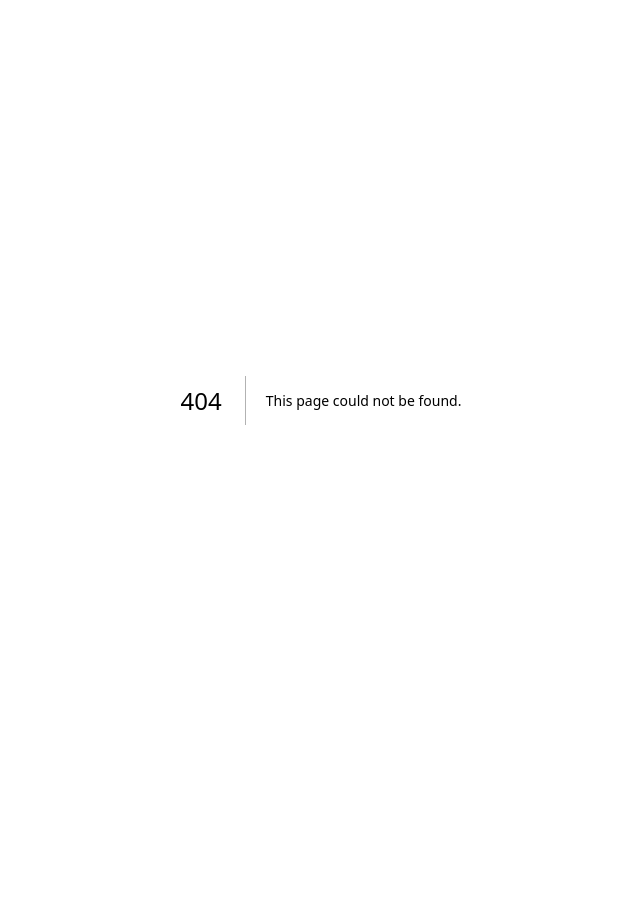
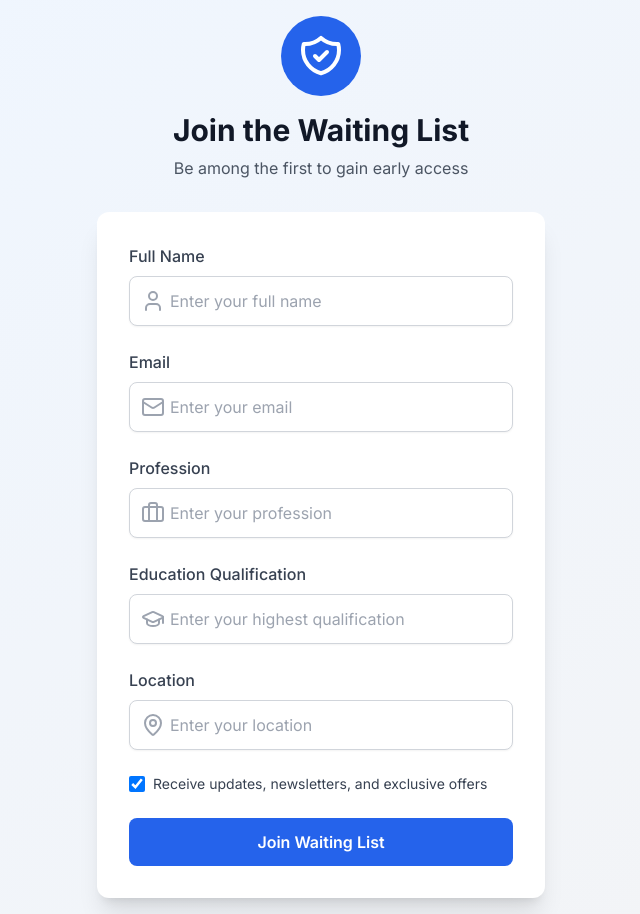
Before and after one commit to anishjoshi1999/Online-Exam-Client, a Next.js app: page /waiting-list in a window 1280 px wide. Before the commit this address had no page. Shown: the whole page, without its empty margins (319-959 px from the left). Before the commit the page ends 800 px from the top, so only its background shows below. Built offline with nearby package versions, Linux system fonts and the light colour scheme.

Commit message:
Added Waiting List

```diff
--- /dev/null
+++ b/src/app/(auth)/waiting-list/page.js
@@ -0,0 +1,154 @@
+"use client";
+
+import useForm from "@/components/Auth/useForm";
+import InputField from "@/components/Auth/InputField";
+import AuthForm from "@/components/Auth/AuthForm";
+import { useRouter } from "next/navigation";
+import { User, Mail, Briefcase, MapPin, GraduationCap } from "lucide-react";
+import { ToastContainer, toast } from "react-toastify";
+import "react-toastify/dist/ReactToastify.css";
+
+export default function WaitingList() {
+  const { values, error, setError, loading, setLoading, handleChange } =
+    useForm({
+      fullName: "",
+      email: "",
+      profession: "",
+      education: "",
+      location: "",
+      receiveUpdates: true, // New state for the checkbox
+    });
+  const router = useRouter();
+
+  const handleSubmit = async (e) => {
+    e.preventDefault();
+    setError("");
+    setLoading(true);
+
+    if (
+      !values.fullName ||
+      !values.email ||
+      !values.profession ||
+      !values.education ||
+      !values.location
+    ) {
+      toast.error("Please fill in all fields");
+      setLoading(false);
+      return;
+    }
+
+    try {
+      const res = await fetch(
+        `${process.env.NEXT_PUBLIC_BACKEND_URL}/auth/waiting-list`,
+        {
+          method: "POST",
+          headers: { "Content-Type": "application/json" },
+          body: JSON.stringify(values),
+        }
+      );
+      const data = await res.json();
+      if (res.ok) {
+        toast.success(
+          data.message || "You've been added to the waiting list successfully!"
+        );
+
+      } else {
+        toast.error(data.message || "Failed to join the waiting list");
+      }
+    } catch (error) {
+      console.error(error);
+      toast.error("Something went wrong. Please try again later.");
+    } finally {
+      setLoading(false);
+      setTimeout(() => {
+        router.push(`/`);
+      }, 1500); // Wait for the toast to display
+    }
+  };
+
+  return (
+    <>
+      {/* Toast container */}
+      <ToastContainer
+        position="top-right"
+        autoClose={5000}
+        hideProgressBar={false}
+      />
+
+      <AuthForm
+        title="Join the Waiting List"
+        subtitle="Be among the first to gain early access"
+        buttonText="Join Waiting List"
+        loading={loading}
+        error={error}
+        onSubmit={handleSubmit}
+        fields={
+          <>
+            <InputField
+              label="Full Name"
+              id="fullName"
+              type="text"
+              value={values.fullName}
+              onChange={handleChange}
+              placeholder="Enter your full name"
+              icon={<User />}
+            />
+            <InputField
+              label="Email"
+              id="email"
+              type="email"
+              value={values.email}
+              onChange={handleChange}
+              placeholder="Enter your email"
+              icon={<Mail />}
+            />
+            <InputField
+              label="Profession"
+              id="profession"
+              type="text"
+              value={values.profession}
+              onChange={handleChange}
+              placeholder="Enter your profession"
+              icon={<Briefcase />}
+            />
+            <InputField
+              label="Education Qualification"
+              id="education"
+              type="text"
+              value={values.education}
+              onChange={handleChange}
+              placeholder="Enter your highest qualification"
+              icon={<GraduationCap />}
+            />
+            <InputField
+              label="Location"
+              id="location"
+              type="text"
+              value={values.location}
+              onChange={handleChange}
+              placeholder="Enter your location"
+              icon={<MapPin />}
+            />
+            {/* Checkbox for receiving updates */}
+            <div className="flex items-center mt-4">
+              <input
+                type="checkbox"
+                id="receiveUpdates"
+                name="receiveUpdates"
+                checked={values.receiveUpdates}
+                onChange={handleChange}
+                className="h-4 w-4 text-blue-500 border-gray-300 rounded"
+              />
+              <label
+                htmlFor="receiveUpdates"
+                className="ml-2 text-sm text-gray-700"
+              >
+                Receive updates, newsletters, and exclusive offers
+              </label>
+            </div>
+          </>
+        }
+      />
+    </>
+  );
+}
--- a/src/components/Navbar/Navbar.js
+++ b/src/components/Navbar/Navbar.js
@@ -11,6 +11,7 @@ import {
   Award,
   Wallet,
   User,
+  Clock,
 } from "lucide-react";
 import NavLink from "./NavLink";
 
@@ -59,10 +60,13 @@ export default function Navbar() {
     <>
       {!token ? (
         <>
-          <NavLink href="/pricing" icon={Wallet} ariaLabel="View Pricing Plans">
+          {/* <NavLink href="/pricing" icon={Wallet} ariaLabel="View Pricing Plans">
             Pricing
+          </NavLink> */}
+          <NavLink href="/waiting-list" icon={Clock} ariaLabel="View Pricing Plans">
+            Waiting List
           </NavLink>
-          <NavLink href="/login" icon={User} ariaLabel="Login to Your Account">
+          {/* <NavLink href="/login" icon={User} ariaLabel="Login to Your Account">
             Login
           </NavLink>
           <NavLink
@@ -71,21 +75,21 @@ export default function Navbar() {
             ariaLabel="Create New Account"
           >
             Register
-          </NavLink>
+          </NavLink> */}
         </>
       ) : (
         <>
           <NavLink href="/dashboard" icon={Layout} ariaLabel="Go to Dashboard">
             Dashboard
           </NavLink>
-          <button
+          {/* <button
             onClick={handleLogout}
             className="flex items-center space-x-2 text-gray-600 hover:text-red-600 px-3 py-2 rounded-md text-sm font-medium transition-colors duration-200"
             aria-label="Logout from Account"
           >
             <LogOut className="h-4 w-4" />
             <span>Logout</span>
-          </button>
+          </button> */}
         </>
       )}
     </>
```
